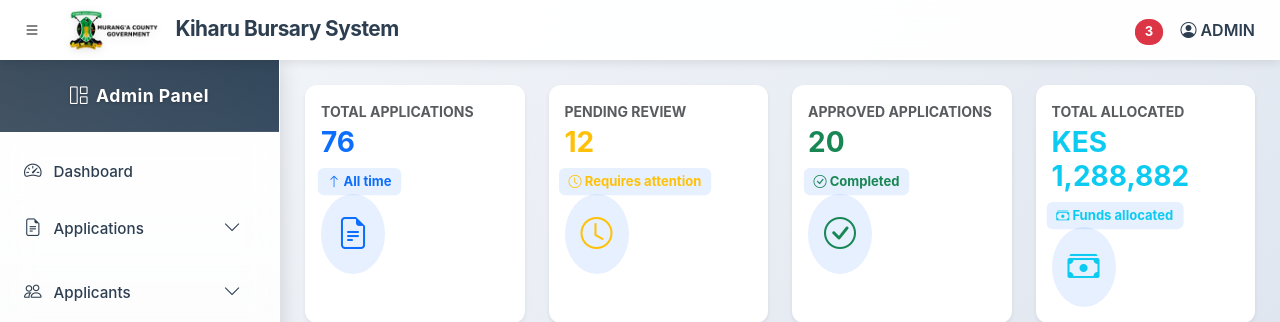
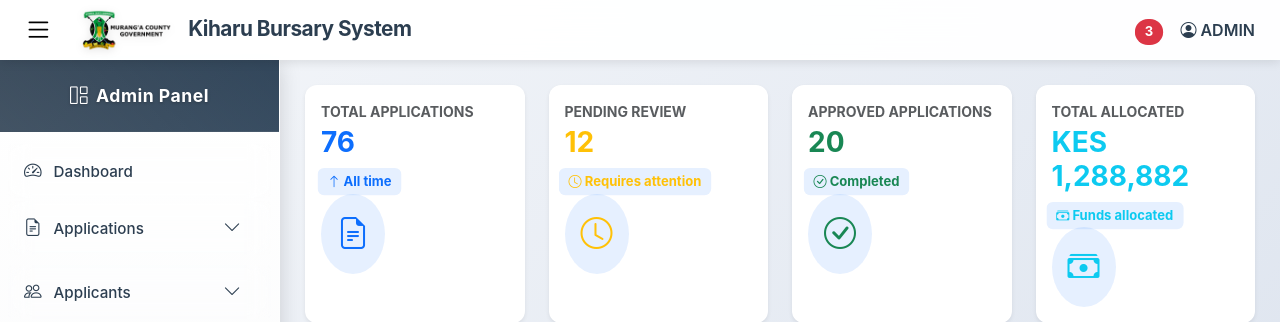
Before and after one commit to steve-ongera/kiharu-bursary-system, a Django app: page /dashboard/ in a window 1280 px wide. Shown: the top 322 px of the page. Run offline with Django 5.2, Linux system fonts and the light colour scheme; a user stored in the database is signed in; data comes from the database, SQL or seed files in the repository; both versions use the stored data as it was after the commit.

Commit message:
made changes

```diff
--- a/templates/admin_base.html
+++ b/templates/admin_base.html
@@ -409,6 +409,13 @@
             color: var(--primary-color);
             text-decoration: underline;
         }
+
+         /* Make the list icon bigger and bold */
+        .sidebar-toggle .bi-list {
+            font-size: 1.8rem;   /* increase size (default ~1rem) */
+            font-weight: bold;  /* make it bold */
+        }
+
 
         /* Minimal Toggle Button */
         .sidebar-toggle {
```
Also changed, not shown: templates/student_base.html (+7 -0 lines), db.sqlite3.
